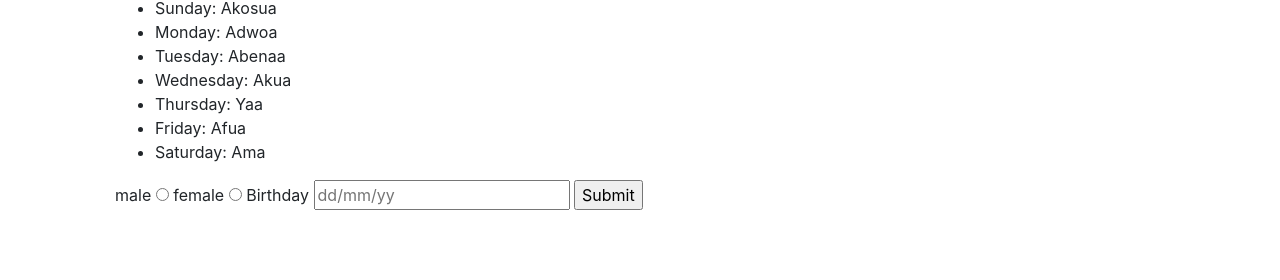
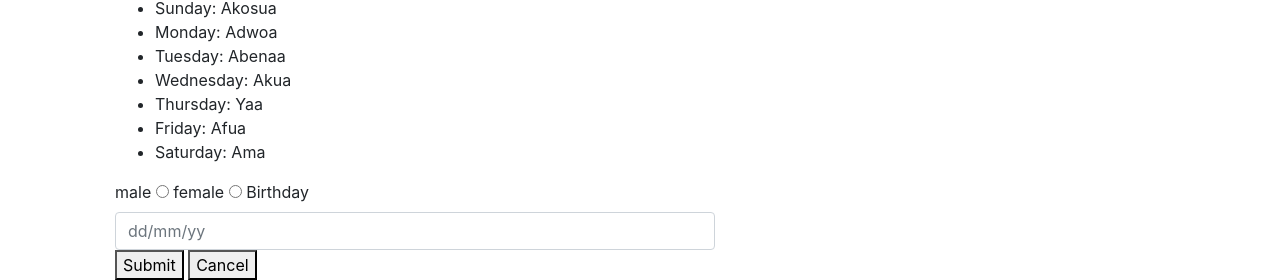
Before and after one commit to mamokunni/akan_name, a plain HTML site: page index.html in a window 1280 px wide. Shown: the part 609-889 px from the top of the page. Before the commit the page ends 824 px from the top, so only its background shows below. Drawn offline with Linux system fonts and the light colour scheme.

Commit message:
add event listeners to text and buttons

```diff
--- a/index.html
+++ b/index.html
@@ -51,13 +51,14 @@
     <div class="col-md-7">
       <form class="" action="index.html" method="post">
         <label for="gender">male</label>
-        <input type="radio" name="gender" value="other">
+        <input type="radio" name="gender" value="Male" id=male>
         <label for="gender">female</label>
-        <input type="radio" name="gender" value="other">
+        <input type="radio" name="gender" value="Female" id=female>
         <label for="Birthday">Birthday</label>
-        <input type="text" name="birthday" id="birthday" placeholder="dd/mm/yy">
-        <input type="submit">
-
+        <input type="text" name="birthday" id="birthday" placeholder="dd/mm/yy"
+          class="form-control"autocomplete="off">
+        <button type="submit" onclick="getAkanName()";return false;>Submit</button>
+        <button type="reset" onclick="clearAkanName()";return false;>Cancel</button>
 
       </form>
 
```
